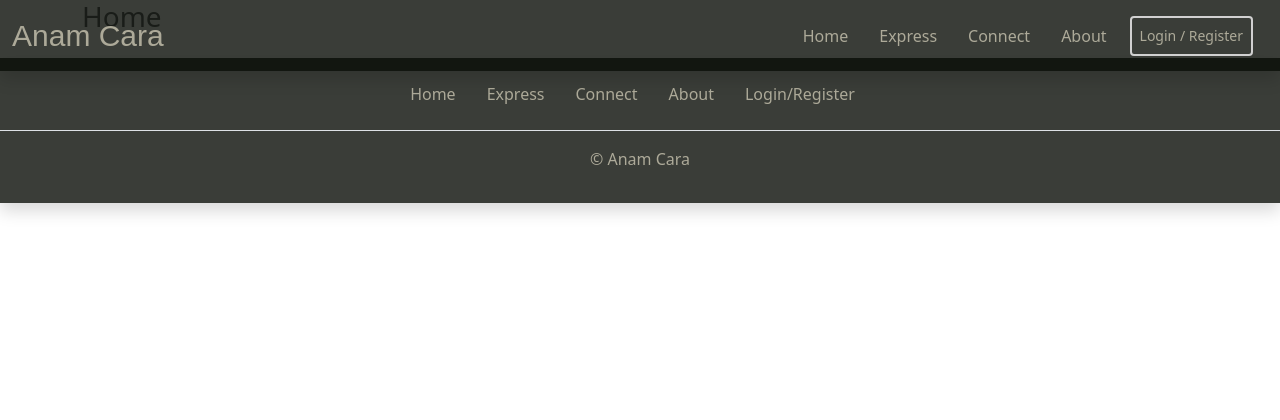
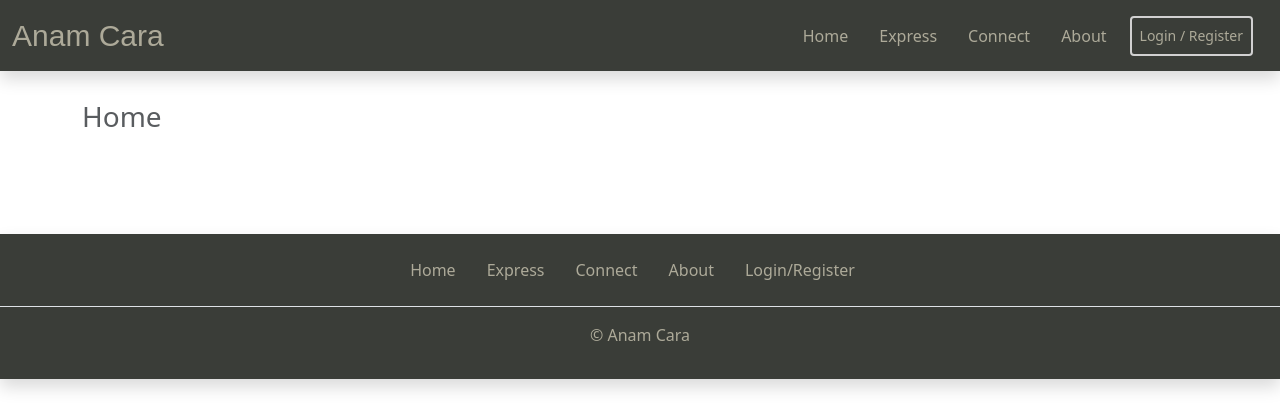
Before and after one commit to PhilEllis/AnamCara-milestone-3, a Flask app: page / in a window 1280 px wide. Shown: the top 420 px of the page. Run offline with Flask 3, Linux system fonts and the light colour scheme; some libraries are stand-ins or nearby versions.

Commit message:
Fix!: view of main hidden add mt&b 100px

```diff
--- a/notemanager/static/css/style.css
+++ b/notemanager/static/css/style.css
@@ -3,7 +3,6 @@
   # Header
   --------------------------------------------------------------*/
   #header {
-    transition: all 0.5s;
     z-index: 997;
     padding: 0;
     background: rgba(9, 13, 7, 0.8);
@@ -57,6 +56,13 @@
   }
 
   /*--------------------------------------------------------------
+  # Main
+  --------------------------------------------------------------*/
+  .main {
+    margin-top: 100px;
+    margin-bottom: 100px;
+  }
+  /*--------------------------------------------------------------
   # Footer
   --------------------------------------------------------------*/
   footer {
```
